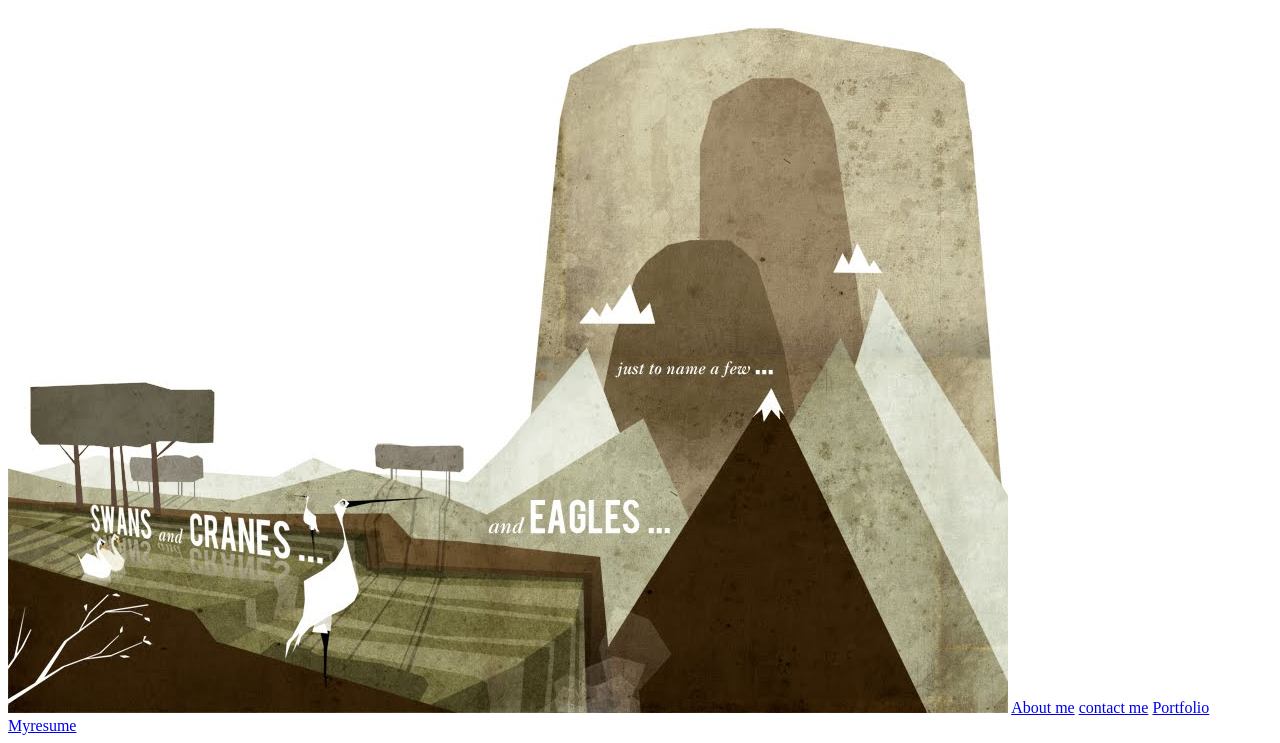
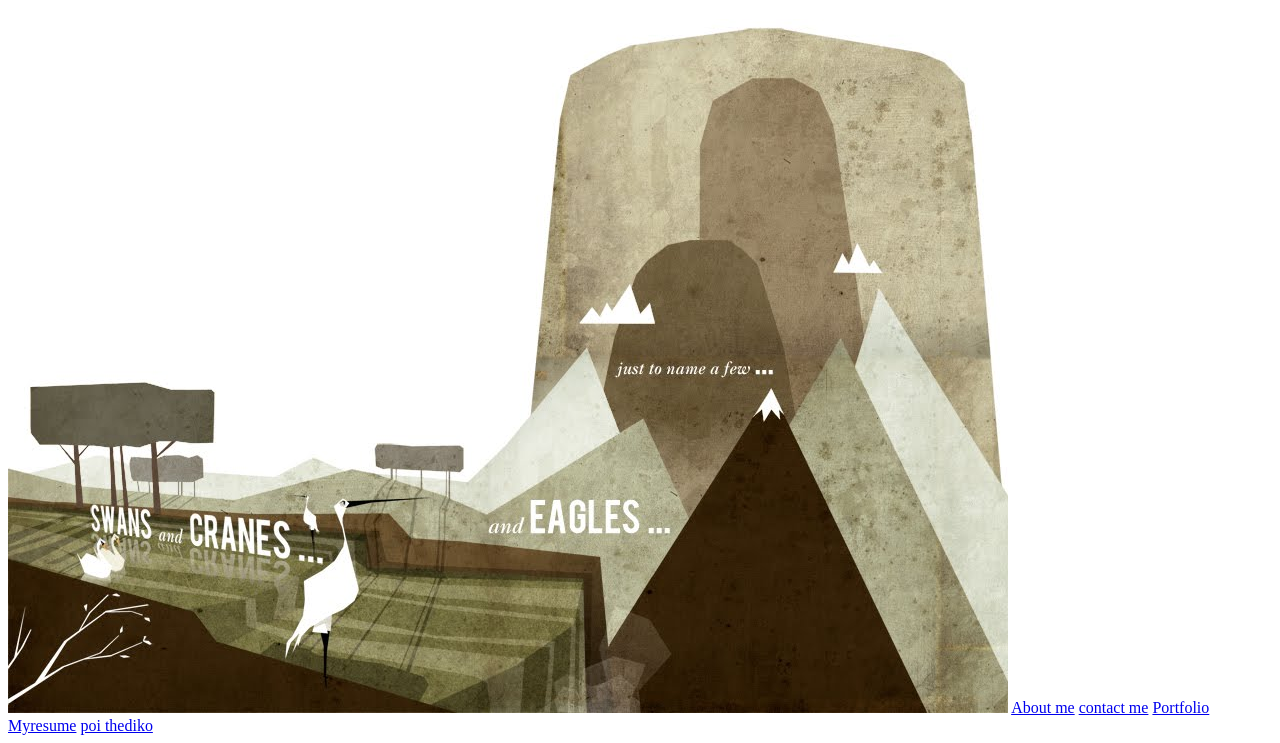
Before and after one commit to kuganraj/HTML-Portfolio, a plain HTML site: page index.html in a window 1280 px wide. Shown: the part 61-804 px from the top of the page. Drawn offline with Linux system fonts and the light colour scheme.

Commit message:
update index.html

```diff
--- a/index.html
+++ b/index.html
@@ -12,5 +12,6 @@
     <a href="contact.html">contact me</a>
     <a href="portfolio.html">Portfolio</a>
     <a href="resume.html">Myresume</a>
+    <a href="enakey theriyathu.html">poi thediko </a>
 </body>
 </html>
```
